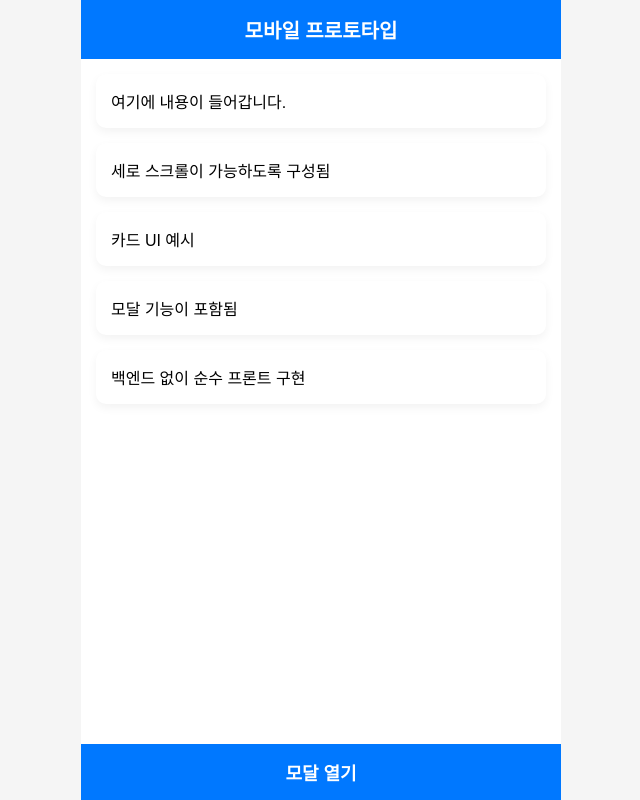
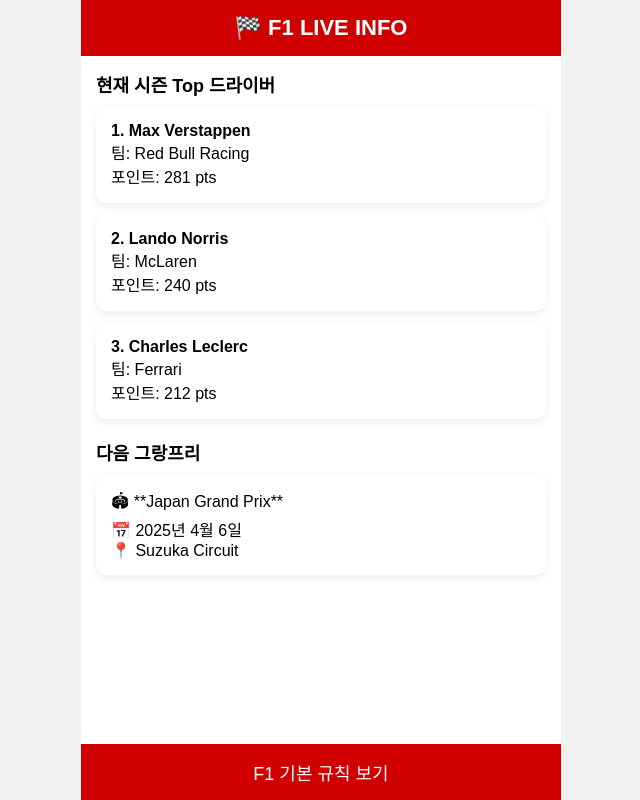
Before and after one commit to H4YI3R/moblie-prototype, a plain HTML site: page index.html in a window 1280 px wide. Shown: the whole page, without its empty margins (319-959 px from the left). Drawn offline with Linux system fonts and the light colour scheme.

Commit message:
Update index.html

```diff
--- a/index.html
+++ b/index.html
@@ -3,63 +3,65 @@
 <head>
     <meta charset="UTF-8">
     <meta name="viewport" content="width=device-width, initial-scale=1.0">
-    <title>모바일 프로토타입 서비스</title>
+    <title>F1 정보 서비스 (Prototype)</title>
 
     <style>
         body {
             margin: 0;
-            font-family: 'Arial', sans-serif;
-            background: #f5f5f5;
+            font-family: Arial, sans-serif;
+            background: #f1f1f1;
         }
 
         .container {
             max-width: 480px;
             margin: 0 auto;
-            background: white;
             height: 100vh;
             display: flex;
             flex-direction: column;
+            background: white;
         }
 
-        /* header */
         .header {
             padding: 15px;
-            font-size: 20px;
-            font-weight: bold;
-            background: #0078ff;
+            background: #d00000;
             color: white;
             text-align: center;
+            font-weight: bold;
+            font-size: 22px;
         }
 
-        /* content */
         .content {
             flex: 1;
             overflow-y: auto;
             padding: 15px;
         }
 
-        .card {
-            background: #fff;
-            padding: 15px;
-            margin-bottom: 15px;
-            border-radius: 10px;
-            box-shadow: 0 4px 10px rgba(0,0,0,0.05);
+        .section-title {
+            font-size: 18px;
+            margin-bottom: 10px;
+            font-weight: bold;
         }
 
-        /* bottom button */
+        .card {
+            background: white;
+            padding: 15px;
+            margin-bottom: 12px;
+            border-radius: 10px;
+            box-shadow: 0 3px 8px rgba(0,0,0,0.08);
+        }
+
         .bottom-btn {
             position: sticky;
             bottom: 0;
-            background: #0078ff;
+            background: #d00000;
             padding: 15px;
             text-align: center;
             color: white;
             font-size: 18px;
-            font-weight: bold;
             cursor: pointer;
         }
 
-        /* modal */
+        /* Modal */
         .modal-overlay {
             display: none;
             position: fixed;
@@ -71,44 +73,71 @@
         }
 
         .modal {
-            background:white;
-            padding:20px;
-            border-radius:10px;
-            width:80%;
+            width: 80%;
+            background: white;
+            padding: 20px;
+            border-radius: 10px;
         }
 
         .close-btn {
-            margin-top:15px;
-            padding:10px;
-            background:#0078ff;
-            color:white;
-            text-align:center;
-            border-radius:8px;
-            cursor:pointer;
+            margin-top: 15px;
+            background: #d00000;
+            padding: 10px;
+            text-align: center;
+            border-radius: 8px;
+            color: white;
+            cursor: pointer;
         }
     </style>
 </head>
 <body>
 
 <div class="container">
-    <div class="header">모바일 프로토타입</div>
+    <div class="header">🏁 F1 LIVE INFO</div>
 
     <div class="content">
-        <div class="card">여기에 내용이 들어갑니다.</div>
-        <div class="card">세로 스크롤이 가능하도록 구성됨</div>
-        <div class="card">카드 UI 예시</div>
-        <div class="card">모달 기능이 포함됨</div>
-        <div class="card">백엔드 없이 순수 프론트 구현</div>
+        <div class="section-title">현재 시즌 Top 드라이버</div>
+
+        <div class="card">
+            <strong>1. Max Verstappen</strong><br>
+            팀: Red Bull Racing<br>
+            포인트: 281 pts
+        </div>
+
+        <div class="card">
+            <strong>2. Lando Norris</strong><br>
+            팀: McLaren<br>
+            포인트: 240 pts
+        </div>
+
+        <div class="card">
+            <strong>3. Charles Leclerc</strong><br>
+            팀: Ferrari<br>
+            포인트: 212 pts
+        </div>
+
+
+        <div class="section-title" style="margin-top:20px;">다음 그랑프리</div>
+
+        <div class="card">
+            🏟 **Japan Grand Prix**<br>
+            📅 2025년 4월 6일<br>
+            📍 Suzuka Circuit
+        </div>
     </div>
 
-    <div class="bottom-btn" id="openModal">모달 열기</div>
+    <div class="bottom-btn" id="openModal">F1 기본 규칙 보기</div>
 </div>
 
-<!-- modal section -->
+<!-- Modal -->
 <div class="modal-overlay" id="modalOverlay">
     <div class="modal">
-        <h3>모달 창</h3>
-        <p>여기는 팝업 모달 창입니다.</p>
+        <h3>F1 기본 규칙</h3>
+        <p>• 시즌 동안 여러 GP에서 누적 포인트로 순위를 결정합니다.<br>
+           • 예선(Q1~Q3) 성적이 결승 출발 순서를 결정합니다.<br>
+           • 1위 25점, 2위 18점, 3위 15점… 방식으로 포인트가 주어집니다.<br>
+           • 스프린트 레이스가 있는 주말도 있습니다.
+        </p>
         <div class="close-btn" id="closeModal">닫기</div>
     </div>
 </div>
```
